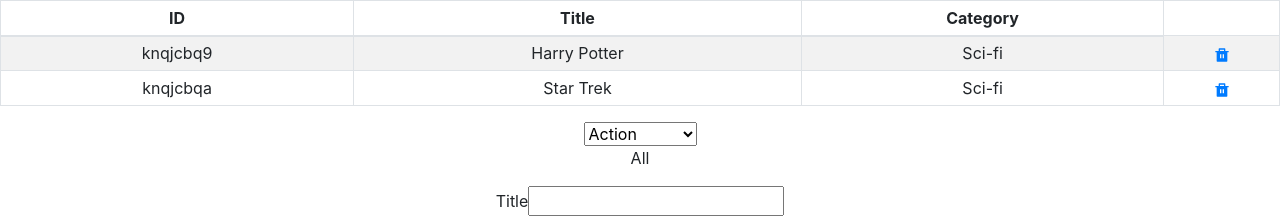
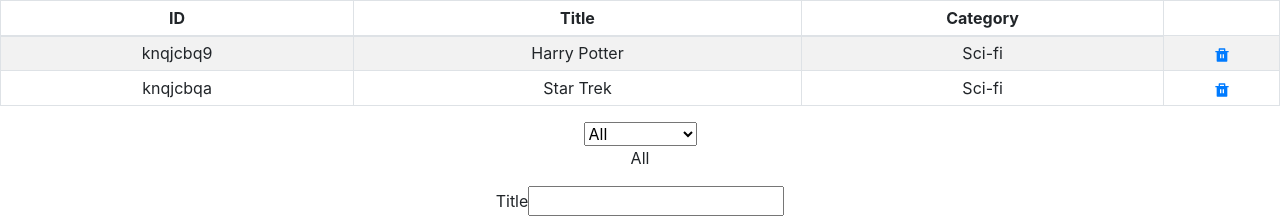
Before and after one commit to cvilla714/bookstore-react-redux, a React (Create React App) app: page / in a window 1280 px wide. Shown: the top 218 px of the page. Built offline with nearby package versions, Linux system fonts and the light colour scheme.

Commit message:
Add 'All option to category dropdown to filter

```diff
--- a/src/components/CategoryFilter.js
+++ b/src/components/CategoryFilter.js
@@ -17,7 +17,7 @@
         <option value="" disabled>
           Select Book
         </option>
-        {options.map((category) => (
+        {['All', ...options].map((category) => (
           <option value={category} key={Math.random()}>
             {category}
           </option>
```
